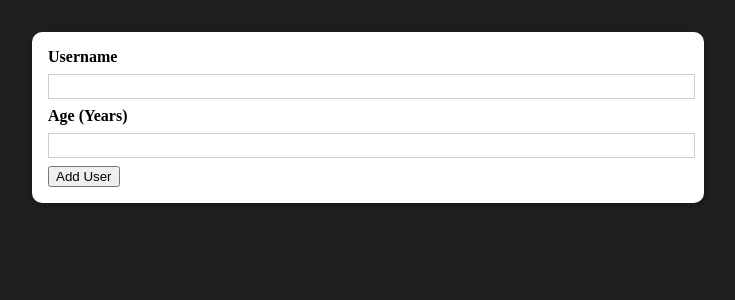
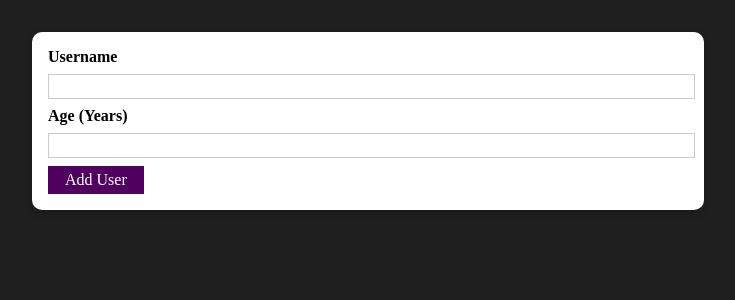
Before and after one commit to RailMazgutov/react-course, a JavaScript app in the folder users-list/: page / in a window 1280 px wide. Shown: the top 300 px of the page, without its empty margins (272-1007 px from the left). Built offline with nearby package versions, Linux system fonts and the light colour scheme; the HTML template or start-up script is replaced by a standard one.

Commit message:
feat: add button component

```diff
--- /dev/null
+++ b/users-list/src/components/UI/Button.js
@@ -0,0 +1,12 @@
+import styles from './Button.module.css'
+
+const Button = (props) => {
+    return <button
+    className={styles.button}
+    type={props.type || 'button'}
+    onClick={props.onClick}>
+        {props.children}
+    </button>
+}
+
+export default Button;
--- /dev/null
+++ b/users-list/src/components/UI/Button.module.css
@@ -0,0 +1,18 @@
+.button {
+    font: inherit;
+    border: 1px solid #4f005f;
+    background: #4f005f;
+    color: white;
+    padding: 0.25rem 1rem;
+    cursor: pointer;
+  }
+
+  .button:hover,
+  .button:active {
+    background: #741188;
+    border-color: #741188;
+  }
+
+  .button:focus {
+    outline: none;
+  }
--- a/users-list/src/components/Users/AddUser.js
+++ b/users-list/src/components/Users/AddUser.js
@@ -1,5 +1,6 @@
 import styles from './AddUser.module.css'
 import Card from "../UI/Card";
+import Button from '../UI/Button';
 
 const AddUser = (props) => {
     const formSubmitHandler = (event) => {
@@ -12,7 +13,7 @@ const AddUser = (props) => {
                 <input id="username" type="text"/>
                 <label htmlFor="age">Age (Years)</label>
                 <input id="age" type="number"/>
-                <button type="submit">Add User</button>
+                <Button type="submit">Add User</Button>
             </form>
         </Card>);
 }
```
